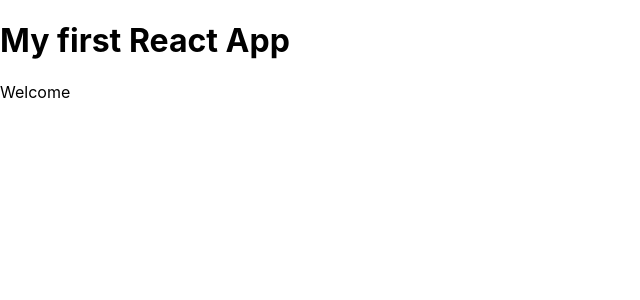
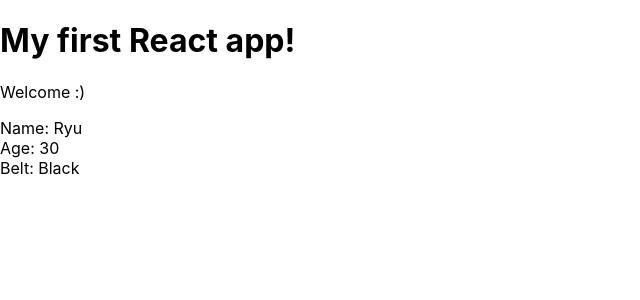
Before and after one commit to thomasmartinez114/reactRedux, a React (Create React App) app in the folder myapp/: page / in a window 1280 px wide. Shown: the top 300 px of the page, without its empty margins (0-640 px from the left). Built offline with nearby package versions, Linux system fonts and the light colour scheme.

Commit message:
added Ninjas.js and imported into App.js

```diff
--- a/myapp/src/App.js
+++ b/myapp/src/App.js
@@ -1,12 +1,16 @@
-import React from 'react';
+import React, { Component } from 'react';
+import Ninjas from './Ninjas';
 
-function App() {
-  return (
-    <div className="App">
-      <h1>My first React App</h1>
-      <p>Welcome</p>
-    </div>
-  );
+class App extends Component {
+  render() {
+    return (
+      <div className='App'>
+        <h1>My first React app!</h1>
+        <p>Welcome :)</p>
+        <Ninjas />
+      </div>
+      );
+  }
 }
 
 export default App;
--- /dev/null
+++ b/myapp/src/Ninjas.js
@@ -0,0 +1,15 @@
+import React, { Component } from 'react';
+
+class Ninjas extends Component{
+    render(){
+        return(
+            <div className='ninja'>
+                <div>Name: Ryu</div>
+                <div>Age: 30</div>
+                <div>Belt: Black</div>
+            </div>
+            )
+    }
+}
+
+export default Ninjas
```
